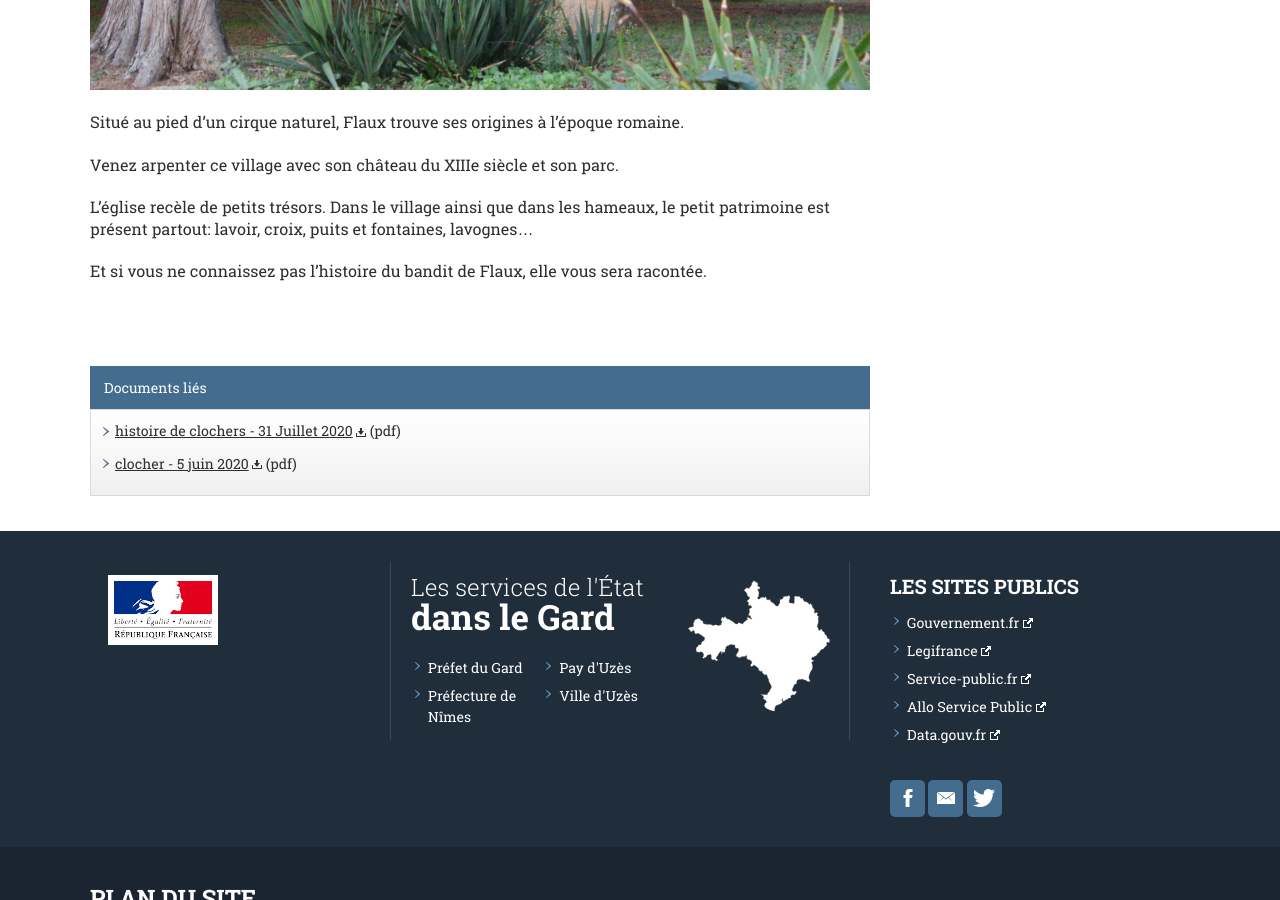
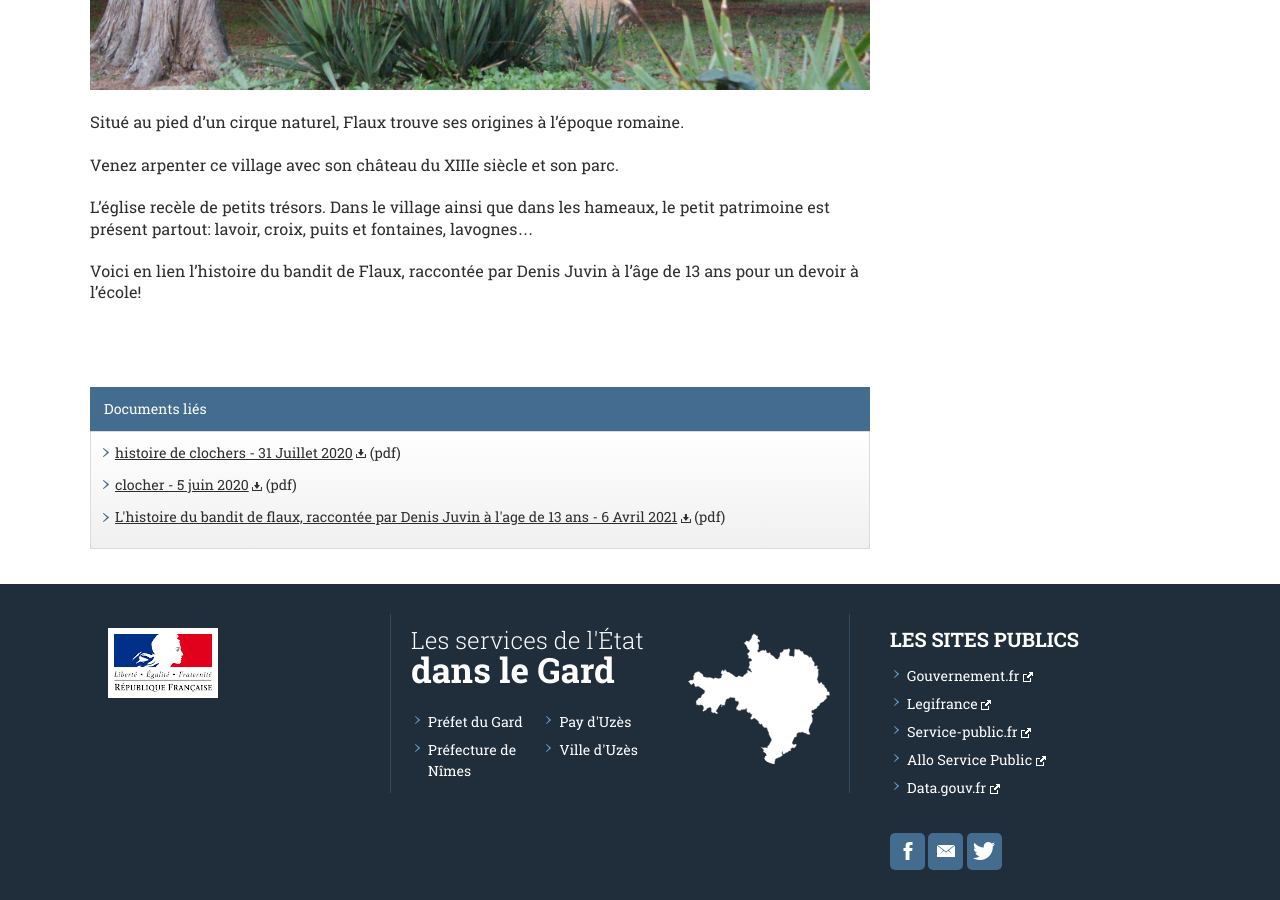
Before and after one commit to Flaux-Village/flaux-village.github.io, a Jekyll site: the page built from histoire.md, in a window 1280 px wide and 900 px high, scrolled down 494 px. Built offline with Jekyll 4.4.1, drawn with Linux system fonts in a browser that asks for light colours.

Commit message:
Update histoire.md

```diff
--- a/histoire.md
+++ b/histoire.md
@@ -17,6 +17,10 @@ documents:
   date_texte: 5 juin 2020
   addresse: /assets/flyer/clochers.pdf
   type: pdf
+- fiche: L'histoire du bandit de flaux, raccontée par Denis Juvin à l'age de 13 ans
+  date_texte: 6 Avril 2021
+  addresse: /assets/documents/bandit-de-flaux.pdf
+  type: pdf
 
 menu_secondaire:
 - titre: Points d'intérêts
@@ -32,4 +36,4 @@ Venez arpenter ce village avec son château du XIIIe siècle et son parc.
 
 L’église recèle de petits trésors. Dans le village ainsi que dans les hameaux, le petit patrimoine est présent partout: lavoir, croix, puits et fontaines, lavognes…
 
-Et si vous ne connaissez pas l’histoire du bandit de Flaux, elle vous sera racontée.
+Voici en lien l'histoire du bandit de Flaux, raccontée par Denis Juvin à l'âge de 13 ans pour un devoir à l'école!
```
